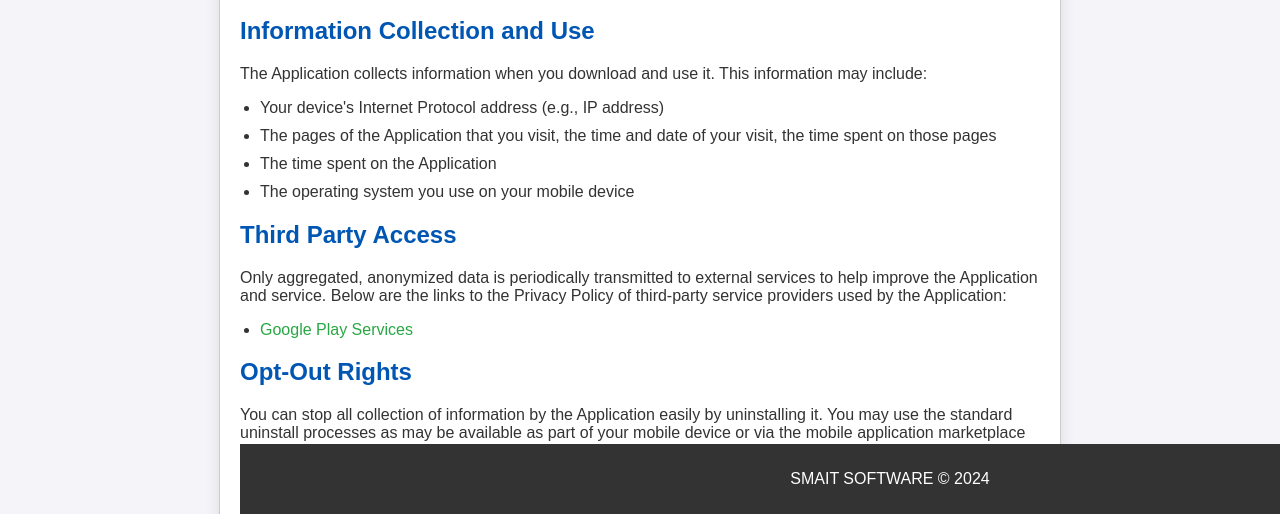
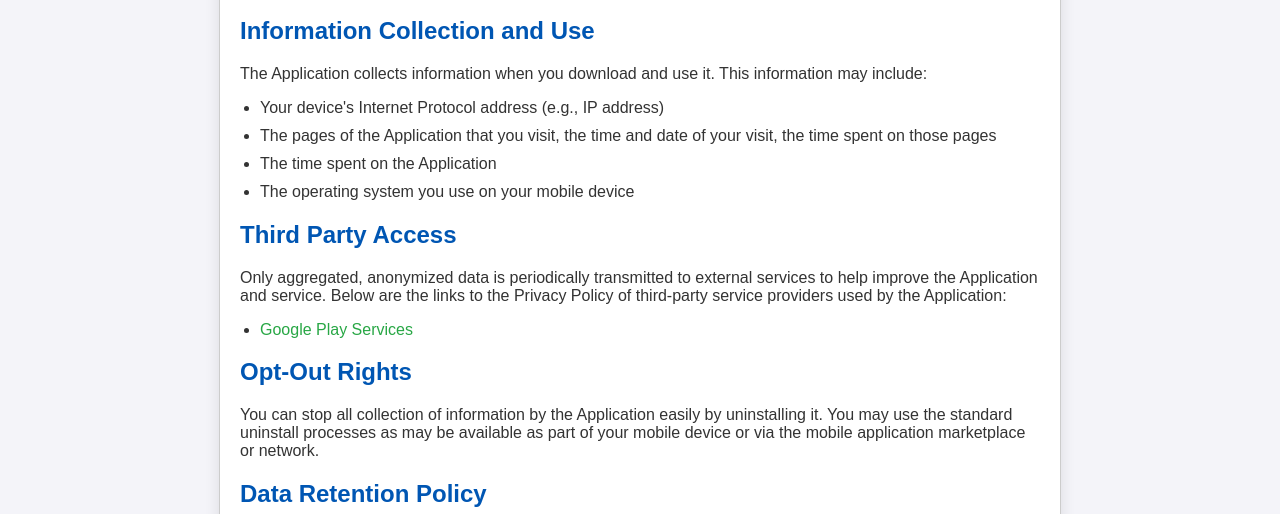
Before and after one commit to smaittechnology/ludomasterludoboardgame-privacy-policy-, a plain HTML site: page index.html in a window 1280 px wide. Shown: the part 286-800 px from the top of the page. Drawn offline with Linux system fonts and the light colour scheme.

Commit message:
Update index.html

```diff
--- a/index.html
+++ b/index.html
@@ -56,15 +56,6 @@
         .button:hover {
             background-color: #0056b3;
         }
-        footer {
-            background-color: #333;
-            color: #fff;
-            text-align: center;
-            padding: 10px;
-            position: fixed;
-            bottom: 0;
-            width: 100%;
-        }
     </style>
 </head>
 <body>
@@ -99,9 +90,6 @@
 
         <h2>Contact Us</h2>
         <p>If you have any questions regarding privacy while using the Application, or have questions about our practices, please contact the Service Provider via email at adhikarisantosh039@gmail.com.</p>
-
-    <footer>
-        <p>SMAIT SOFTWARE &copy; 2024</p>
-    </footer>
+    </div>
 </body>
 </html>
```
